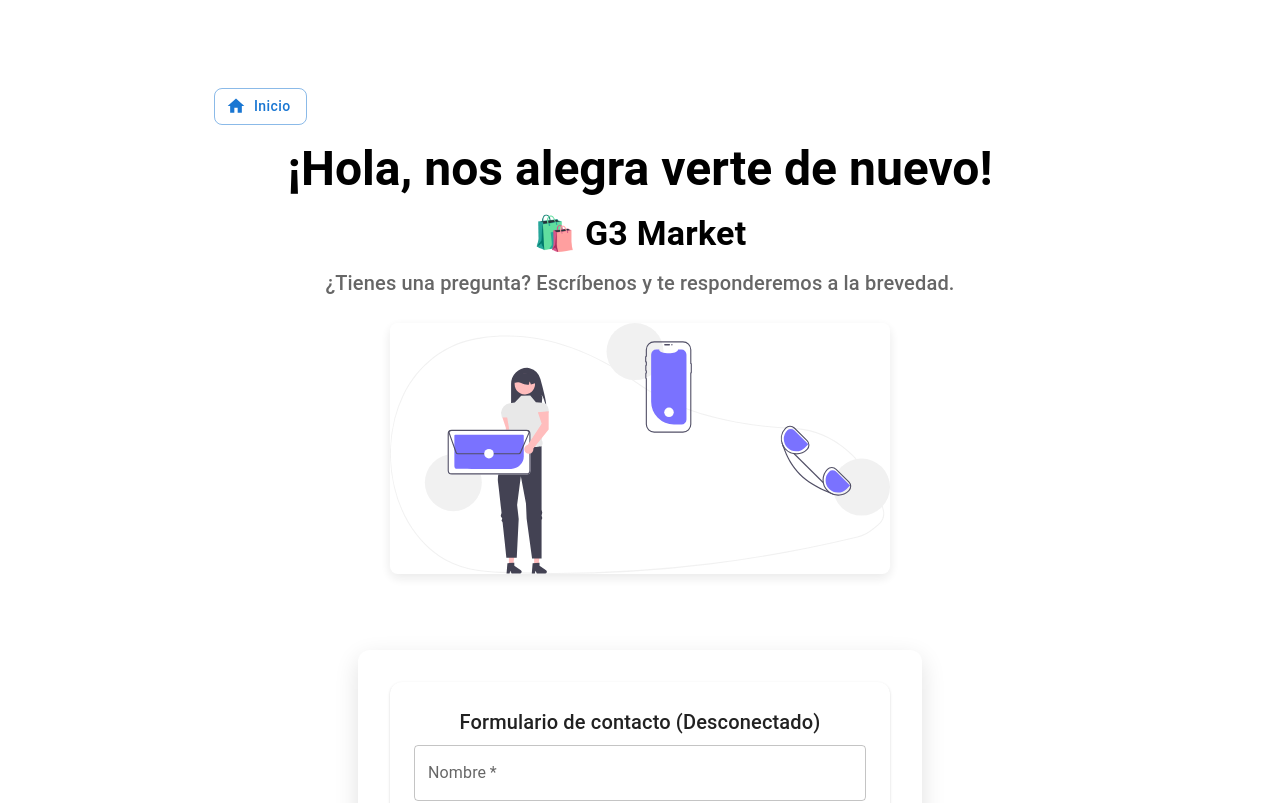
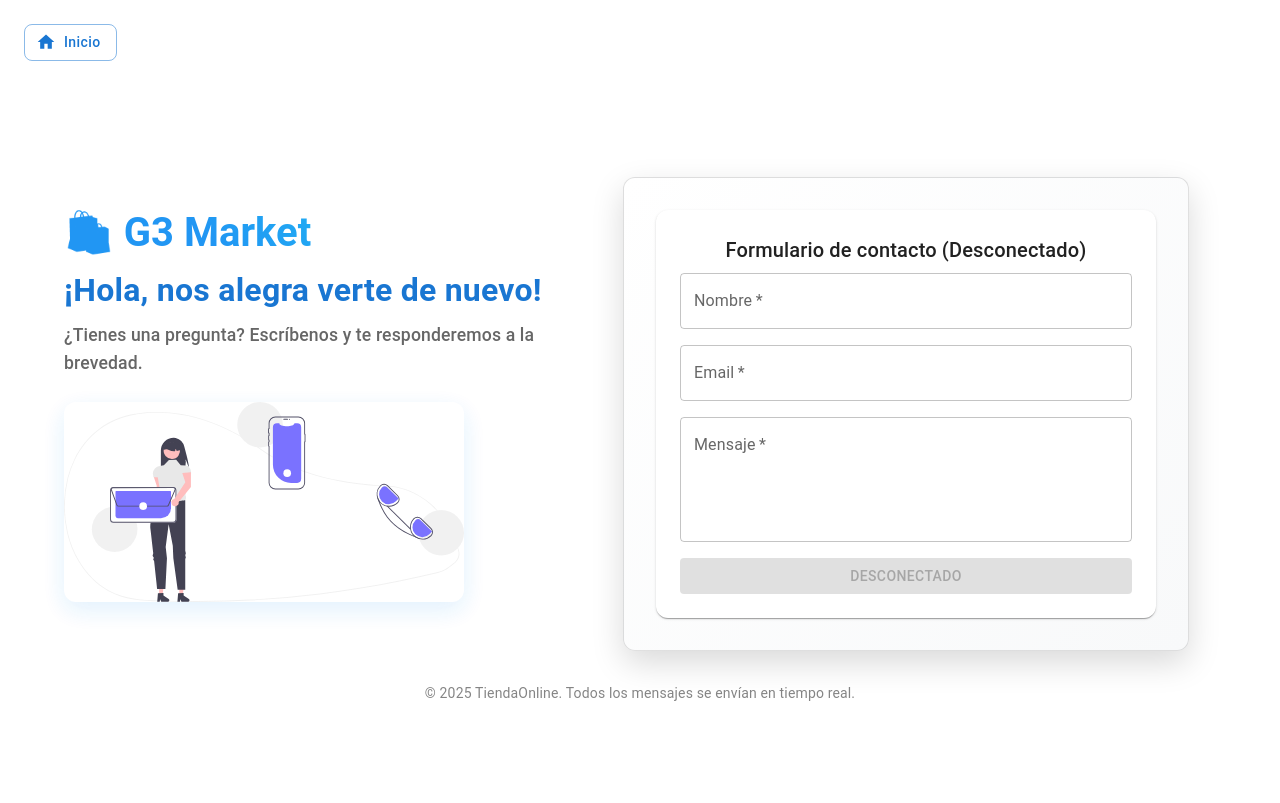
Before and after one commit to fmdaniela/CentroDe_Notificaciones, a React (Vite) app in the folder front/: page /user in a window 1280 px wide. Shown: the top 803 px of the page. Built offline with nearby package versions, Linux system fonts and the light colour scheme; no server answers.

Commit message:
final funcional

```diff
--- a/front/src/pages/UserPage.jsx
+++ b/front/src/pages/UserPage.jsx
@@ -1,39 +1,97 @@
-// src/pages/UserPage.jsx
 import React from "react";
-import { Container, Typography, Box, Paper } from "@mui/material";
+import {
+  Container,
+  Typography,
+  Box,
+  Paper,
+  useTheme,
+  useMediaQuery
+} from "@mui/material";
 import ContactForm from "../components/ContactForm";
 import contactIllustration from "../assets/undraw_contact-us_kcoa.svg";
 import BackButton from "../components/BackButton";
 
 export default function UserPage() {
+  const theme = useTheme();
+  const isMobile = useMediaQuery(theme.breakpoints.down('sm'));
+
   return (
     <Container
-      maxWidth="md"
+      maxWidth="lg"
       sx={{
-        py: 6,
+        py: { xs: 4, md: 6 },
         display: "flex",
         flexDirection: "column",
-        alignItems: "center",
-        textAlign: "center",
+        minHeight: "100vh",
+        justifyContent: "center",
       }}
     >
-      <BackButton variant="home" sx={{ alignSelf: "flex-start", mb: 2 }} />
+      <BackButton
+        variant="home"
+        sx={{
+          alignSelf: "flex-start",
+          mb: 2,
+          position: { xs: 'relative', sm: 'absolute' },
+          top: { sm: 24 },
+          left: { sm: 24 }
+        }}
+      />
 
-      {/* Encabezado */}
-      <Box sx={{ mb: 5 }}>
+      <Box
+        sx={{
+          display: "flex",
+          flexDirection: { xs: "column", md: "row" },
+          alignItems: "center",
+          gap: 4,
+          justifyContent: "center",
+        }}
+      >
+        {/* Sección izquierda - Ilustración y texto */}
+        <Box
+          sx={{
+            flex: 1,
+            textAlign: { xs: "center", md: "left" },
+            maxWidth: { md: 500 },
+          }}
+        >
           <Typography
             variant="h3"
+            component="h1"
+            gutterBottom
+            fontWeight="bold"
+            sx={{
+              background: 'linear-gradient(45deg, #2196F3 30%, #21CBF3 90%)',
+              backgroundClip: 'text',
+              WebkitBackgroundClip: 'text',
+              WebkitTextFillColor: 'transparent',
+              fontSize: { xs: '2rem', md: '2.5rem' }
+            }}
+          >
+            🛍️ G3 Market
+          </Typography>
+
+          <Typography
+            variant="h4"
             component="h2"
             gutterBottom
-          fontWeight="bold"
-          align="left"
+            fontWeight="600"
+            sx={{
+              color: 'primary.main',
+              fontSize: { xs: '1.5rem', md: '2rem' }
+            }}
           >
             ¡Hola, nos alegra verte de nuevo!
           </Typography>
-        <Typography variant="h4" component="h1" gutterBottom fontWeight="bold">
-          🛍️ G3 Market
-        </Typography>
-        <Typography variant="h6" color="text.secondary" sx={{ mb: 3 }}>
+
+          <Typography
+            variant="h6"
+            color="text.secondary"
+            sx={{
+              mb: 3,
+              lineHeight: 1.6,
+              fontSize: { xs: '1rem', md: '1.1rem' }
+            }}
+          >
             ¿Tienes una pregunta? Escríbenos y te responderemos a la brevedad.
           </Typography>
 
@@ -44,32 +102,71 @@ export default function UserPage() {
             alt="Ilustración de contacto"
             sx={{
               width: "100%",
-            maxWidth: 500,
+              maxWidth: 400,
               height: "auto",
               opacity: 0.9,
-            borderRadius: 2,
-            boxShadow: "0 4px 12px rgba(0,0,0,0.1)",
-            mb: 4,
+              borderRadius: 3,
+              boxShadow: "0 8px 24px rgba(33, 150, 243, 0.15)",
+              mb: 2,
+              display: { xs: 'none', md: 'block' }
             }}
           />
         </Box>
 
-      {/* Formulario */}
+        {/* Sección derecha - Formulario */}
+        <Box sx={{ flex: 1, display: 'flex', justifyContent: 'center' }}>
           <Paper
             elevation={4}
             sx={{
               width: "100%",
               maxWidth: 500,
-          p: 4,
+              p: { xs: 3, sm: 4 },
               borderRadius: 3,
-          boxShadow: "0 8px 24px rgba(0,0,0,0.12)",
+              boxShadow: "0 12px 32px rgba(0,0,0,0.15)",
+              background: "linear-gradient(135deg, #ffffff 0%, #f8f9fa 100%)",
+              border: "1px solid",
+              borderColor: "divider",
+              transform: "translateY(0)",
+              transition: "transform 0.3s ease, box-shadow 0.3s ease",
+              "&:hover": {
+                transform: "translateY(-4px)",
+                boxShadow: "0 16px 40px rgba(0,0,0,0.2)"
+              }
             }}
           >
             <ContactForm />
           </Paper>
+        </Box>
+      </Box>
+
+      {/* Ilustración para móviles */}
+      <Box
+        component="img"
+        src={contactIllustration}
+        alt="Ilustración de contacto"
+        sx={{
+          width: "100%",
+          maxWidth: 300,
+          height: "auto",
+          opacity: 0.9,
+          borderRadius: 2,
+          boxShadow: "0 6px 16px rgba(33, 150, 243, 0.15)",
+          mt: 4,
+          mx: 'auto',
+          display: { xs: 'block', md: 'none' }
+        }}
+      />
 
       {/* Pie de página */}
-      <Typography variant="body2" color="text.secondary" sx={{ mt: 4 }}>
+      <Typography
+        variant="body2"
+        color="text.secondary"
+        sx={{
+          mt: 4,
+          textAlign: 'center',
+          opacity: 0.8
+        }}
+      >
         © 2025 TiendaOnline. Todos los mensajes se envían en tiempo real.
       </Typography>
     </Container>
```
Also changed, not shown: 1 other file (tests, documents, lock files or other folders). Lines whose indentation alone changed are shown as unchanged.
